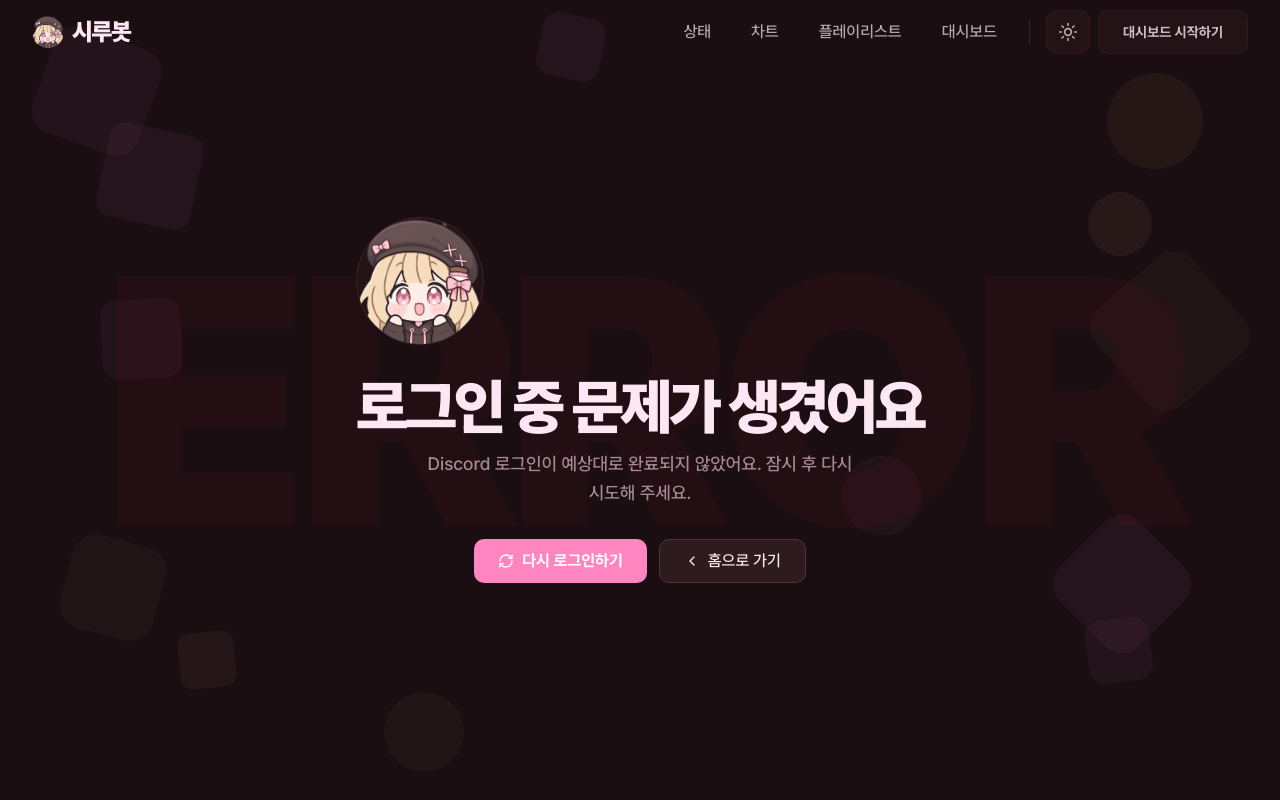
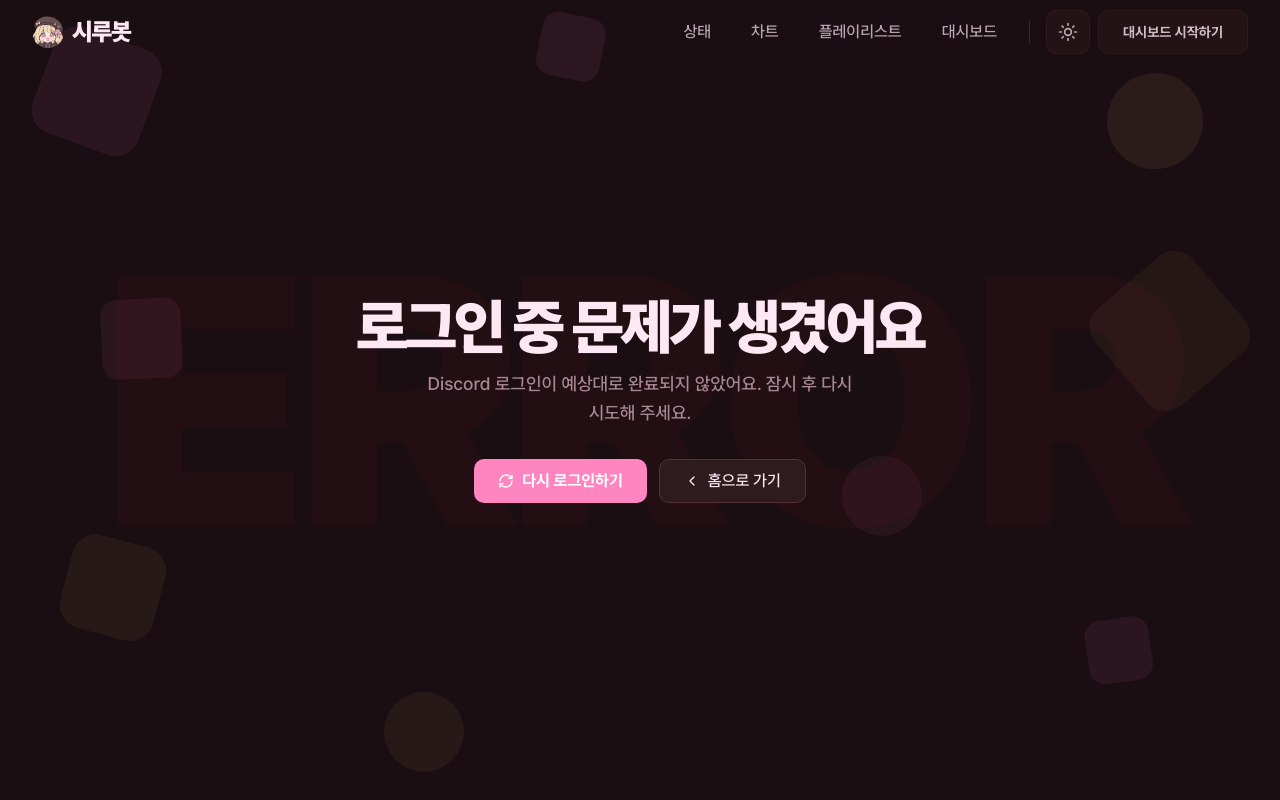
Before and after one commit to mochilabs/SiruBOT, a Next.js app in the folder apps/dashboard/: page /error in a window 1280 px wide. Shown: the top 800 px of the page. Built offline with nearby package versions, Linux system fonts and the light colour scheme; no server answers.

Commit message:
chore(dashboard): error 페이지 장식 제거 및 배경 도형 강도 조정
- error/page.tsx: 사용되지 않던 배경 도형 + 시루 프로필 이미지 제거 (의도 축소)
- background-shapes.tsx: Primary/secondary 8~12% → 8~10% 로 낮추고 다크에서 opacity-60

```diff
--- a/apps/dashboard/src/app/error/page.tsx
+++ b/apps/dashboard/src/app/error/page.tsx
@@ -1,4 +1,3 @@
-import Image from "next/image";
 import Link from "next/link";
 import { ChevronLeft, RefreshCw } from "lucide-react";
 
@@ -34,21 +33,8 @@ export default async function ErrorPage({ searchParams }: ErrorPageProps) {
 				</span>
 			</div>
 
-			{/* 머터리얼 도형 배경 장식 */}
-			<div aria-hidden className="pointer-events-none absolute inset-0 -z-10">
-				<div className="absolute left-[8%] top-[16%] h-24 w-24 rounded-2xl bg-primary/5 rotate-12" />
-				<div className="absolute right-[10%] top-[24%] h-16 w-16 rounded-full bg-secondary/8" />
-				<div className="absolute left-[14%] bottom-[14%] h-14 w-14 rounded-xl bg-secondary/6 -rotate-6" />
-				<div className="absolute right-[8%] bottom-[20%] h-28 w-28 rounded-3xl bg-primary/5 rotate-45" />
-			</div>
-
 			<div className="relative z-10 flex flex-col items-center text-center">
 				<div className="space-y-8">
-					{/* 걱정하는 시루 */}
-					<div className="relative h-24 w-24 overflow-hidden rounded-full border border-border bg-surface-1 sm:h-32 sm:w-32">
-						<Image src="/images/profile.png" alt="시루" fill className="object-cover" sizes="128px" priority />
-					</div>
-
 					<div className="space-y-3">
 						<h1 className="text-4xl font-black tracking-tighter text-foreground break-keep sm:text-5xl md:text-6xl">
 							{content.title}
--- a/apps/dashboard/src/components/background-shapes.tsx
+++ b/apps/dashboard/src/components/background-shapes.tsx
@@ -2,21 +2,17 @@
 
 import { m } from "framer-motion";
 
-/**
- * 전역 body 배경 — 랜딩 CTA 카드의 저채도 도형(라운드 사각 + 원)을 사이트 전체에 확장.
- * fixed 레이어라 스크롤 내내 유지되고, reduced-motion 시 정지해요.
- */
 export function BackgroundShapes() {
 	const shapes = [
-		{ className: "left-[3%] top-[6%] h-28 w-28 rounded-3xl bg-primary/5 rotate-12", duration: 16, delay: 0 },
-		{ className: "right-[6%] top-[10%] h-24 w-24 rounded-full bg-secondary/8", duration: 20, delay: 1 },
-		{ className: "left-[8%] top-[38%] h-20 w-20 rounded-2xl bg-primary/6 -rotate-6", duration: 18, delay: 2 },
-		{ className: "right-[4%] top-[34%] h-32 w-32 rounded-3xl bg-secondary/5 rotate-45", duration: 22, delay: 0.5 },
-		{ className: "left-[42%] top-[3%] h-16 w-16 rounded-2xl bg-primary/6 rotate-6", duration: 15, delay: 1.5 },
-		{ className: "right-[28%] top-[58%] h-20 w-20 rounded-full bg-primary/5", duration: 19, delay: 0.8 },
-		{ className: "left-[5%] top-[68%] h-24 w-24 rounded-3xl bg-secondary/6 rotate-12", duration: 17, delay: 2.5 },
-		{ className: "right-[10%] top-[78%] h-16 w-16 rounded-2xl bg-primary/6 -rotate-12", duration: 21, delay: 1.2 },
-		{ className: "left-[30%] top-[88%] h-20 w-20 rounded-full bg-secondary/5", duration: 16, delay: 0.3 },
+		{ className: "left-[3%] top-[6%] h-28 w-28 rounded-3xl bg-primary/8 rotate-12", duration: 16, delay: 0 },
+		{ className: "right-[6%] top-[10%] h-24 w-24 rounded-full bg-secondary/12", duration: 20, delay: 1 },
+		{ className: "left-[8%] top-[38%] h-20 w-20 rounded-2xl bg-primary/10 -rotate-6", duration: 18, delay: 2 },
+		{ className: "right-[4%] top-[34%] h-32 w-32 rounded-3xl bg-secondary/8 rotate-45", duration: 22, delay: 0.5 },
+		{ className: "left-[42%] top-[3%] h-16 w-16 rounded-2xl bg-primary/10 rotate-6", duration: 15, delay: 1.5 },
+		{ className: "right-[28%] top-[58%] h-20 w-20 rounded-full bg-primary/8", duration: 19, delay: 0.8 },
+		{ className: "left-[5%] top-[68%] h-24 w-24 rounded-3xl bg-secondary/10 rotate-12", duration: 17, delay: 2.5 },
+		{ className: "right-[10%] top-[78%] h-16 w-16 rounded-2xl bg-primary/10 -rotate-12", duration: 21, delay: 1.2 },
+		{ className: "left-[30%] top-[88%] h-20 w-20 rounded-full bg-secondary/8", duration: 16, delay: 0.3 },
 	] as const;
 
 	return (
@@ -24,7 +20,7 @@ export function BackgroundShapes() {
 			{shapes.map((shape, index) => (
 				<m.div
 					key={index}
-					className={`absolute hidden md:block ${shape.className}`}
+					className={`absolute hidden md:block dark:opacity-60 ${shape.className}`}
 					animate={{ y: [0, -16, 0], rotate: [0, 10, 0], opacity: [0.6, 1, 0.6] }}
 					transition={{ duration: shape.duration, delay: shape.delay, repeat: Infinity, ease: "easeInOut" }}
 				/>
```
